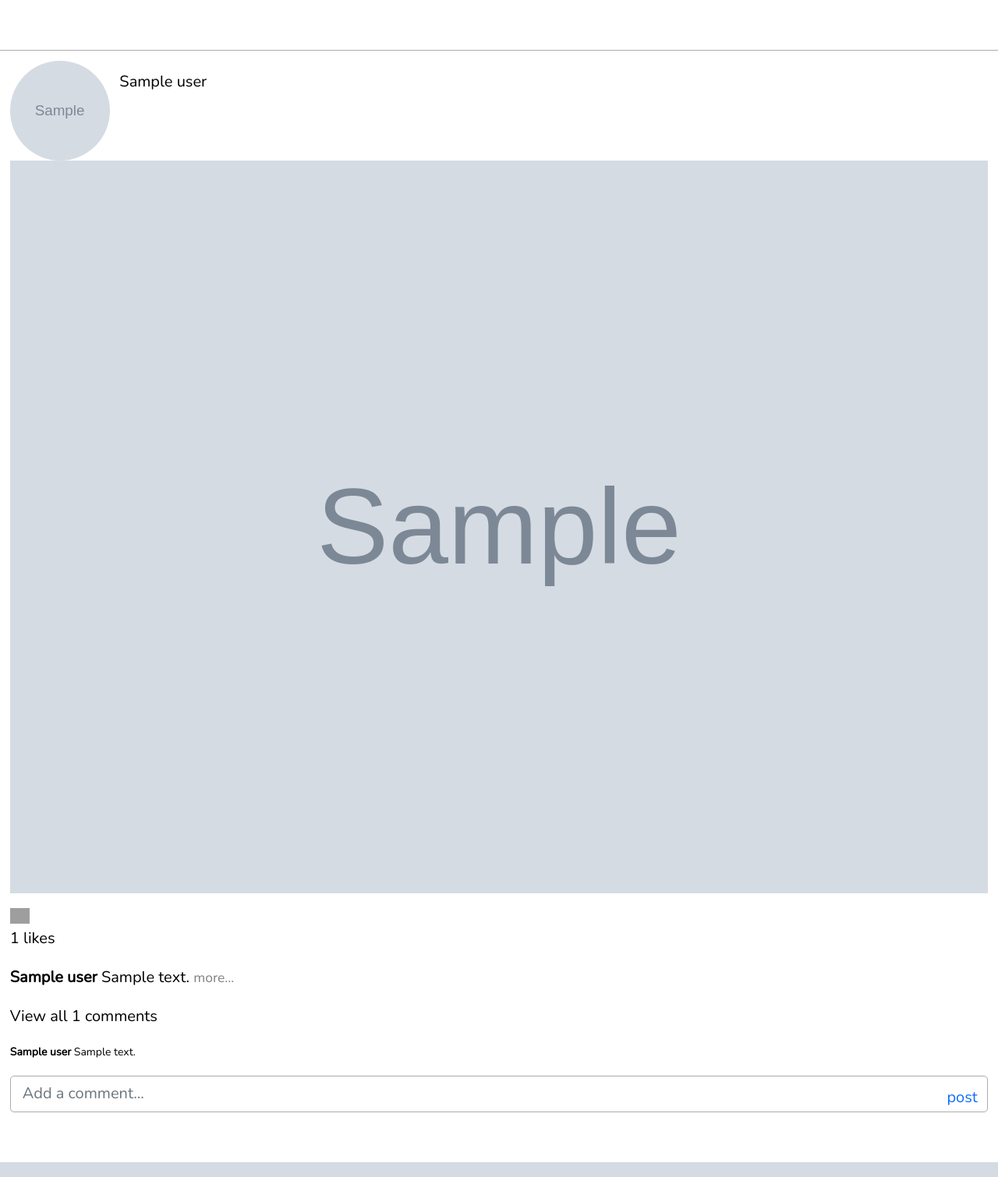
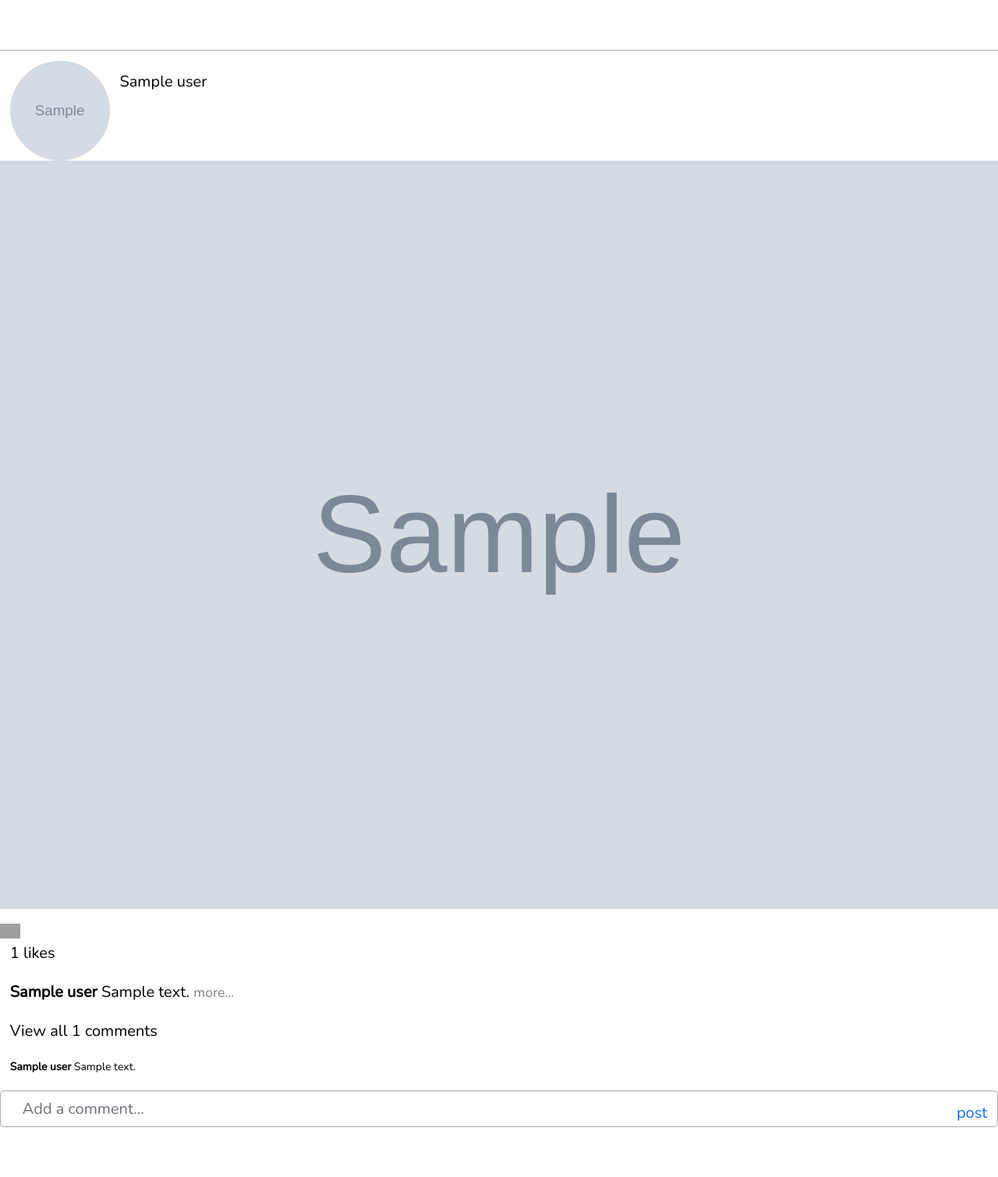
Before and after one commit to ArmenG888/PyInsta, a Django app: template pysta/post/templates/post/mobile-home.html in a window 1280 px wide. Shown: the part 70-1580 px from the top of the page at 78% size. Run offline with Django 4.2, Linux system fonts and the light colour scheme; the template is opened without the code that fills it: most values are stand-ins (such as "Sample title", 1, 10 or a date in 2020); grey boxes marked "Sample" are stand-in pictures; some libraries are stand-ins or nearby versions; grey boxes are pictures that could not be loaded.

Commit message:
removed margins

```diff
--- a/pysta/post/templates/post/mobile-home.html
+++ b/pysta/post/templates/post/mobile-home.html
@@ -4,8 +4,7 @@
 {% block content %}
     {% for post in posts %}
         <div class="post-mobile">
-            <div style="margin-left:1%;margin-right:1%;">
-            <div class="post-profile-mobile">
+            <div class="post-profile-mobile" style="margin-left:1%;">
                 <img class="post-pfp-mobile" src="{{post.user.profile.image.url}}">
                 <p style="float:left;margin-left:1%;margin-top:2%">{{post.user}}</p>
             </div>
@@ -20,18 +19,17 @@
                         <img class="like" id="like{{post.id}}" src="/static/images/heart-{{user.profile.theme}}.png">
                     </a>
                 {% endif %}
-                <p id="likes{{post.id}}">{{post.user_liked.count}} likes</p>
+                <p id="likes{{post.id}}" style="margin-left:1%;">{{post.user_liked.count}} likes</p>
             </div>
-            <p><b>{{post.user}}</b> {{post.description_first_line}} <small style="color:grey;">more...</small></p>
-            <p>View all {{post.comments.all.count}} comments</p>
+            <p style="margin-left:1%;"><b>{{post.user}}</b> {{post.description_first_line}} <small style="color:grey;">more...</small></p>
+            <p style="margin-left:1%;">View all {{post.comments.all.count}} comments</p>
             {% for comment in post.comments.all|slice:"0:3"%}
-                <p style="font-size:14px;"><b style="font-size:14px;">{{comment.user}}</b> {{comment.text}}</p>
+                <p style="font-size:14px;margin-left:1%;"><b style="font-size:14px;">{{comment.user}}</b> {{comment.text}}</p>
             {% endfor %}
             <div class="input-group flex-nowrap" style="border: 1px solid rgba(88, 88, 88,0.5);border-radius: 5px;">
-                <input style="border: 0;" class="form-control" placeholder="Add a comment...">
+                <input style="border: 0;margin-left:1%;" class="form-control" placeholder="Add a comment...">
                 <a href="#" class="text-decoration-none" style="margin-top:1%;margin-left:1%;margin-right:1%">post</a>
             </div>
         </div>
-        </div>
     {% endfor %}
 {% endblock content %}
```
